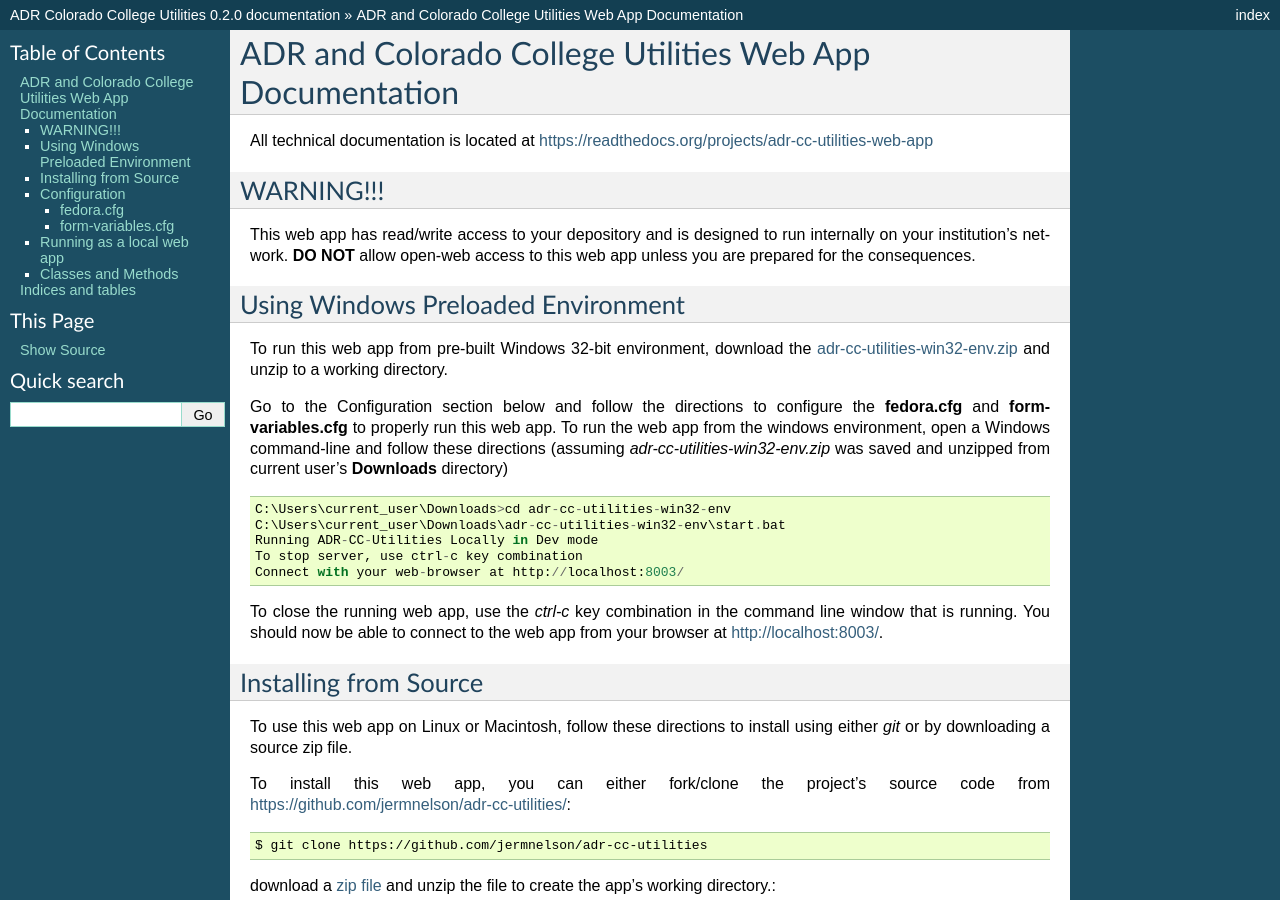
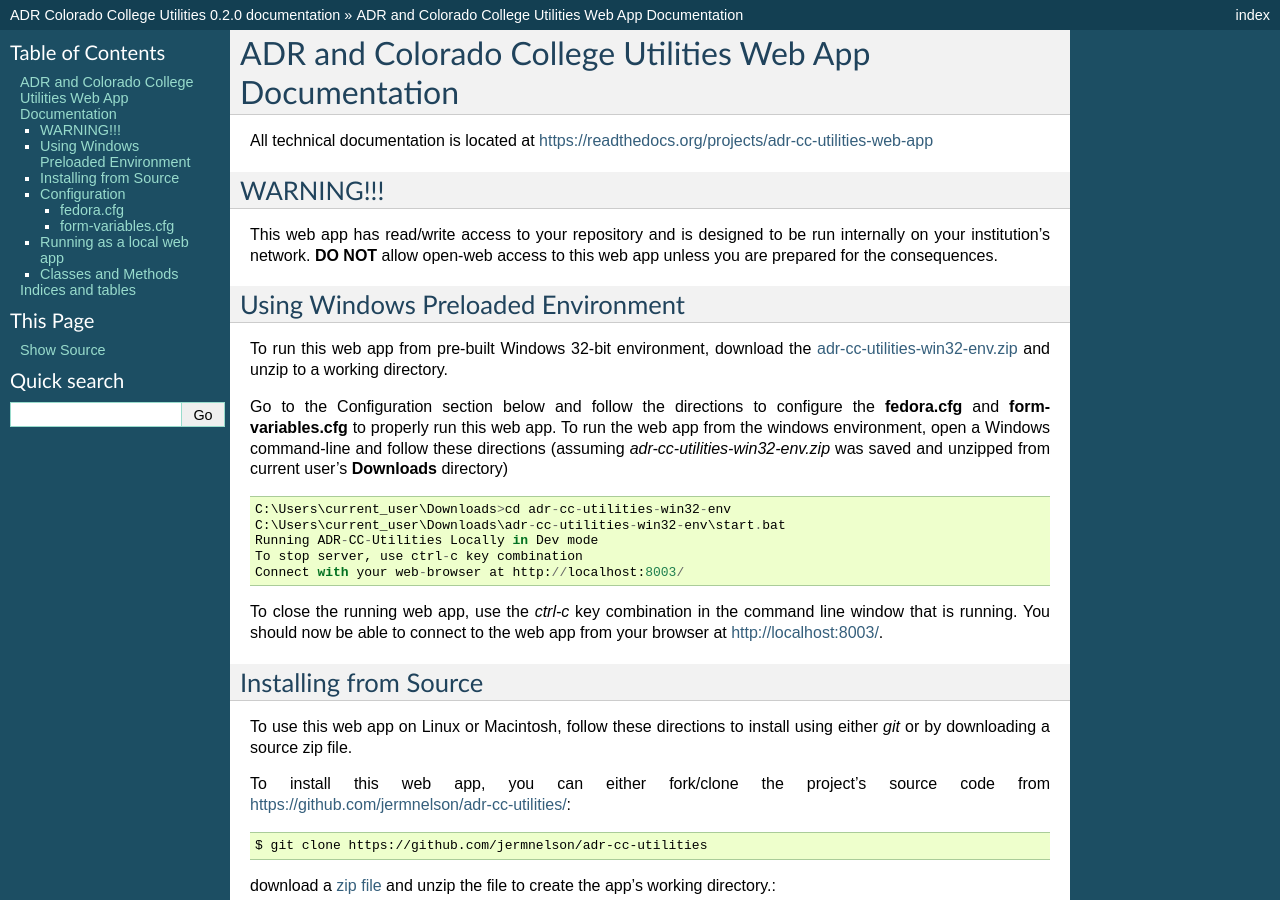
Before and after one commit to jermnelson/adr-cc-utilities, a Sphinx documentation site: the page built from docs/index.rst, in a window 1280 px wide and 900 px high. Built offline with Sphinx 7.4.7, drawn with Linux system fonts in a browser that asks for light colours.

Commit message:
other slight changes

```diff
--- a/docs/index.rst
+++ b/docs/index.rst
@@ -13,8 +13,8 @@
 
 WARNING!!!
 ----------
-This web app has read/write access to your depository
-and is designed to run internally on your institution's network. **DO NOT**
+This web app has read/write access to your repository
+and is designed to be run internally on your institution's network. **DO NOT**
 allow open-web access to this web app unless you are prepared for the
 consequences.
 
```
